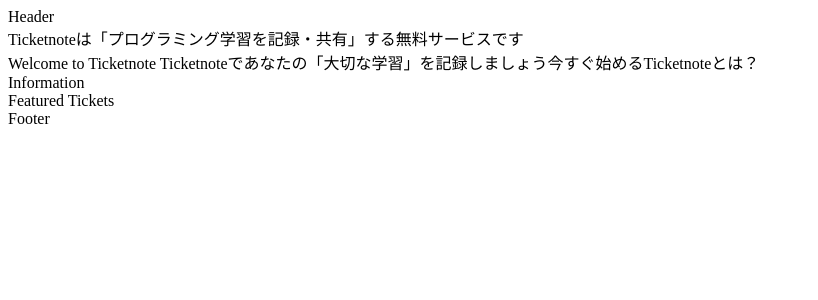
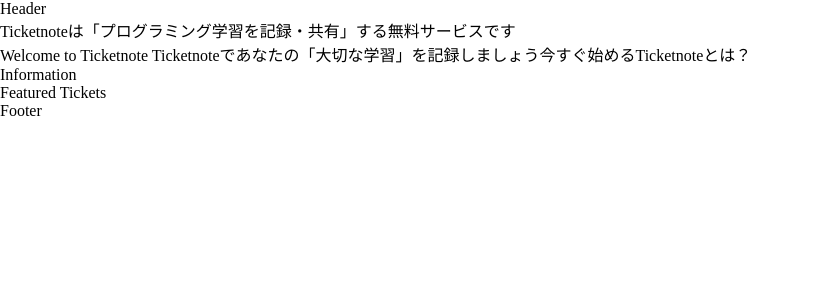
Before and after one commit to kenji7157/scratch-dojo, a Next.js app: page / in a window 1280 px wide. Shown: the top 300 px of the page, without its empty margins (0-818 px from the left). Built offline with nearby package versions, Linux system fonts and the light colour scheme.

Commit message:
reset.scssの導入

```diff
--- a/pages/_app.tsx
+++ b/pages/_app.tsx
@@ -1,6 +1,6 @@
-import '../styles/globals.css'
-import type { AppProps } from 'next/app'
+import '@/src/styles/reset.scss';
+import type { AppProps } from 'next/app';
 
 export default function App({ Component, pageProps }: AppProps) {
-  return <Component {...pageProps} />
+  return <Component {...pageProps} />;
 }
--- /dev/null
+++ b/src/styles/reset.scss
@@ -0,0 +1,15 @@
+* {
+  padding: 0;
+  margin: 0;
+}
+
+// html,
+// body {
+//   max-width: 100vw;
+//   overflow-x: hidden;
+// }
+
+// a {
+//   color: inherit;
+//   text-decoration: none;
+// }
--- a/styles/globals.css
+++ /dev/null
@@ -1 +0,0 @@
-/* 一旦 空にします */
```
